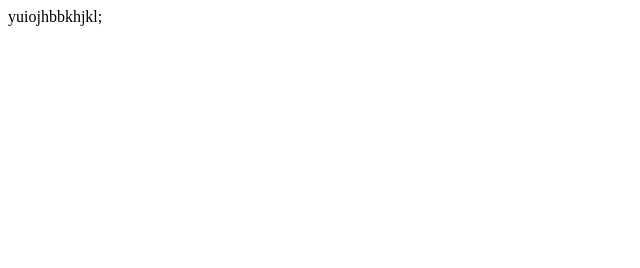
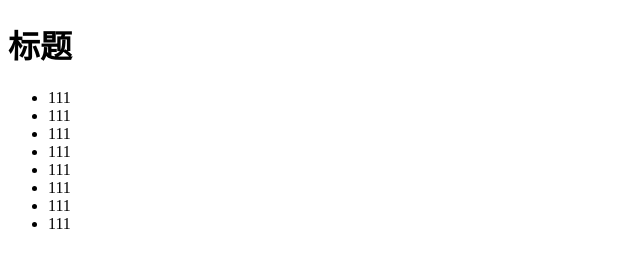
Before and after one commit to yanluiii/demo, a plain HTML site: page q.html in a window 1280 px wide. Shown: the whole page, without its empty margins (0-640 px from the left). Drawn offline with Linux system fonts and the light colour scheme.

Commit message:
最终day1

```diff
--- a/q.html
+++ b/q.html
@@ -1 +1,28 @@
-yuiojhbbkhjkl;
+
+<!DOCTYPE html>
+<html lang="en">
+<head>
+    <meta charset="UTF-8">
+    <meta name="viewport" content="width=device-width, initial-scale=1.0">
+    <title>Document</title>
+</head>
+<body>
+    <h1>
+        标题
+    </h1>
+
+
+    <div class="app">
+        <ul>
+            <li>111</li>
+            <li>111</li>
+            <li>111</li>
+            <li>111</li>
+            <li>111</li>
+            <li>111</li>
+            <li>111</li>
+            <li>111</li>
+        </ul>
+    </div>
+</body>
+</html>
```
